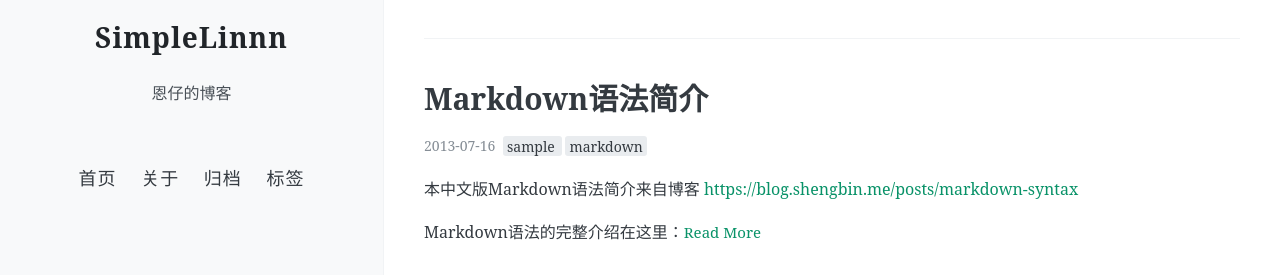
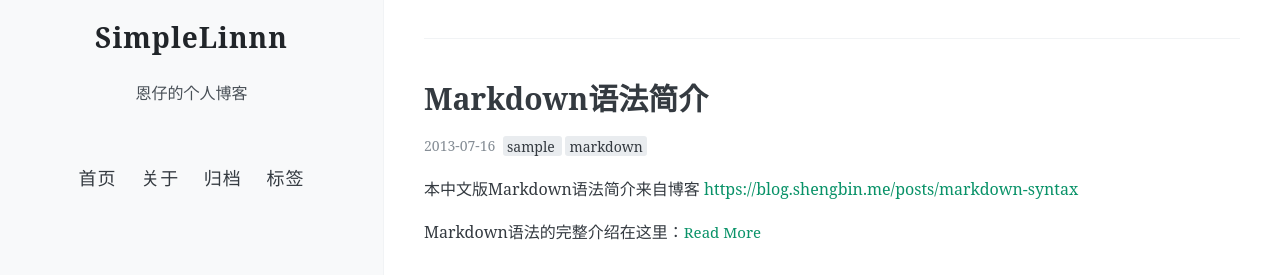
Before and after one commit to SimpleLinnn/SimpleLinnn.github.io, a Jekyll site: the page built from index.html, in a window 1280 px wide. Shown: the part 351-626 px from the top of the page. Built offline with Jekyll 4.4.1, drawn with Linux system fonts in a browser that asks for light colours; nearby versions of some CDN libraries; the list of posts is cut into pages by our own code.

Commit message:
Update _config.yml

```diff
--- a/_config.yml
+++ b/_config.yml
@@ -7,7 +7,7 @@
 # 井号后面的文字是说明文档，不会被程序读取。
 name: SimpleLinnn
 # 描述/签名
-description: 恩仔的博客
+description: 恩仔的个人博客
 
 #
 # 下面的设定都是可选的
```
